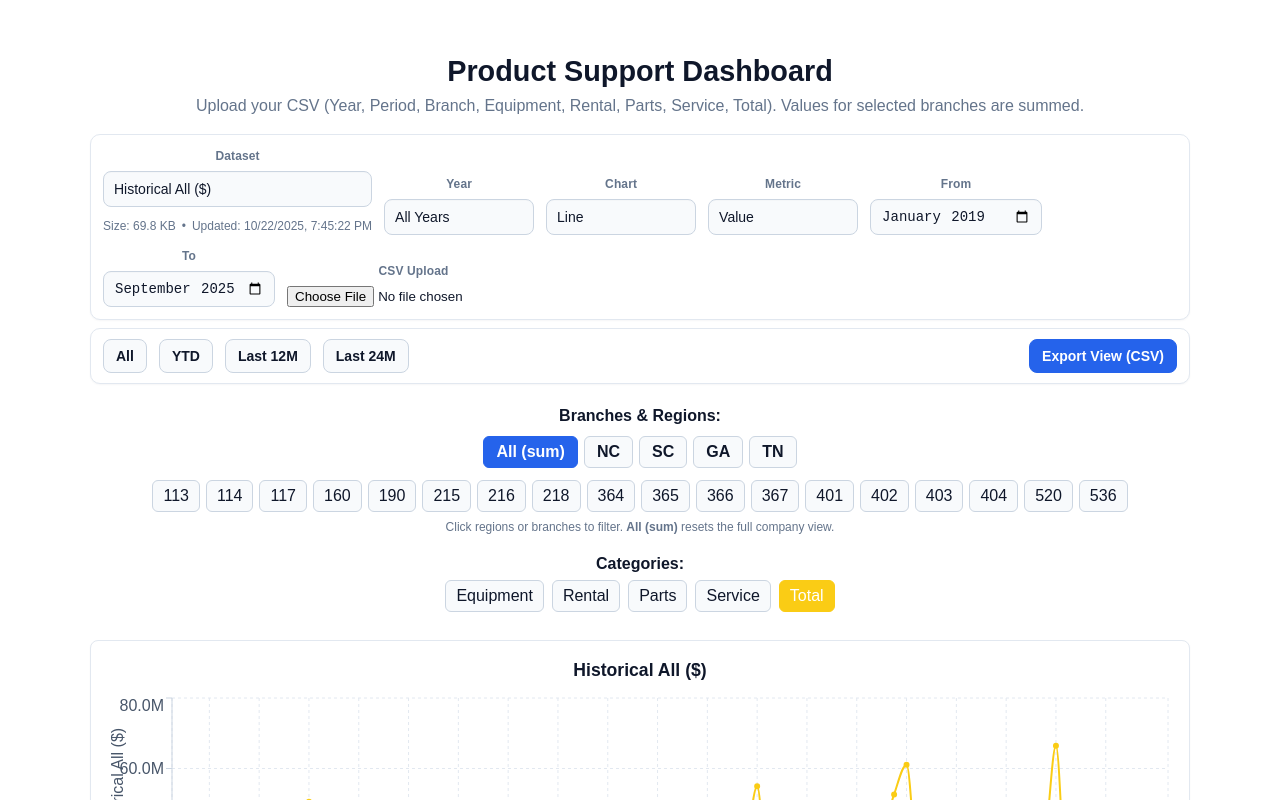
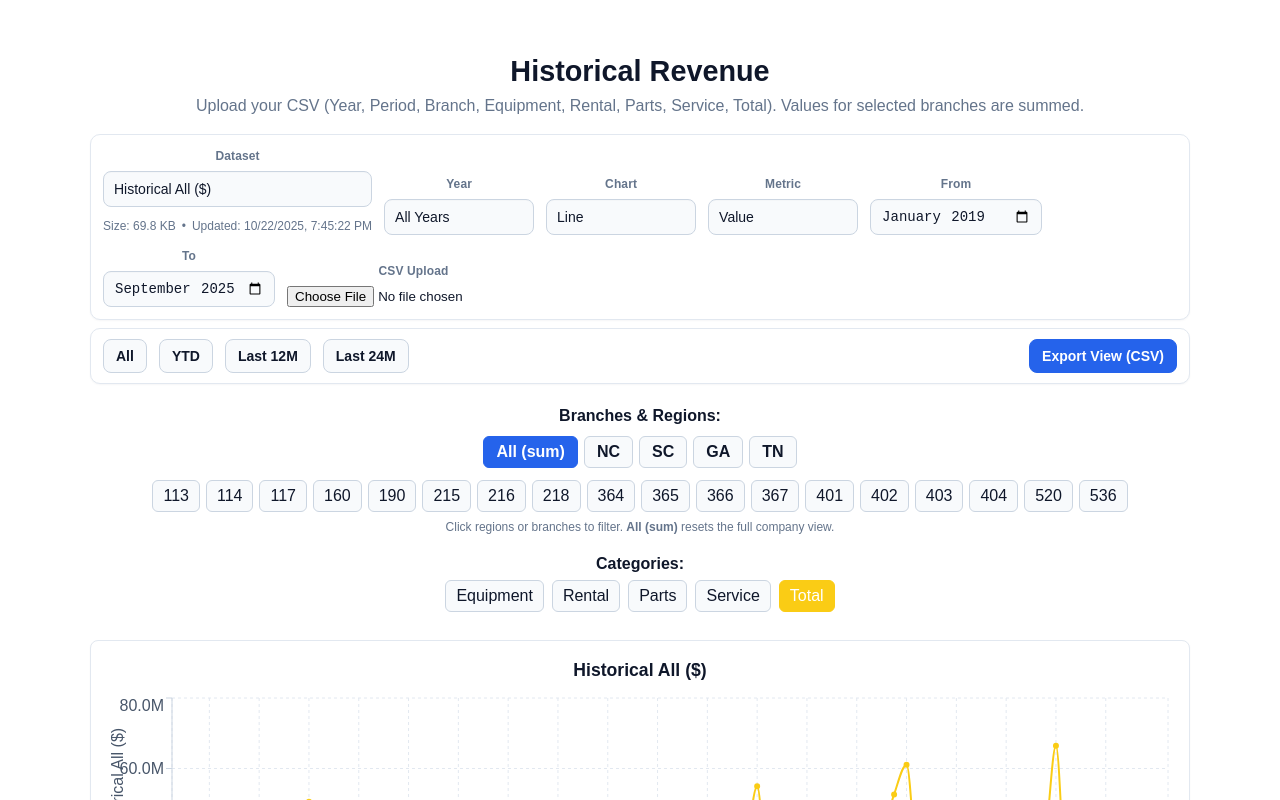
Before and after one commit to bryandelgadillo23/Historical-Sales, a React (Vite) app: page / in a window 1280 px wide. Shown: the top 800 px of the page. Built offline with nearby package versions, Linux system fonts and the light colour scheme.

Commit message:
Rename dashboard heading

```diff
--- a/src/App.jsx
+++ b/src/App.jsx
@@ -1027,7 +1027,7 @@ export default function App() {
         color: theme.textPrimary,
       }}
     >
-      <h1 style={{ fontSize: "1.8rem", fontWeight: 700, margin: 0 }}>Product Support Dashboard</h1>
+      <h1 style={{ fontSize: "1.8rem", fontWeight: 700, margin: 0 }}>Historical Revenue</h1>
       <p style={{ color: theme.textMuted, marginTop: 6 }}>
         Upload your CSV
         {datasetConfig?.instructions ? ` (${datasetConfig.instructions})` : ""}.
```
